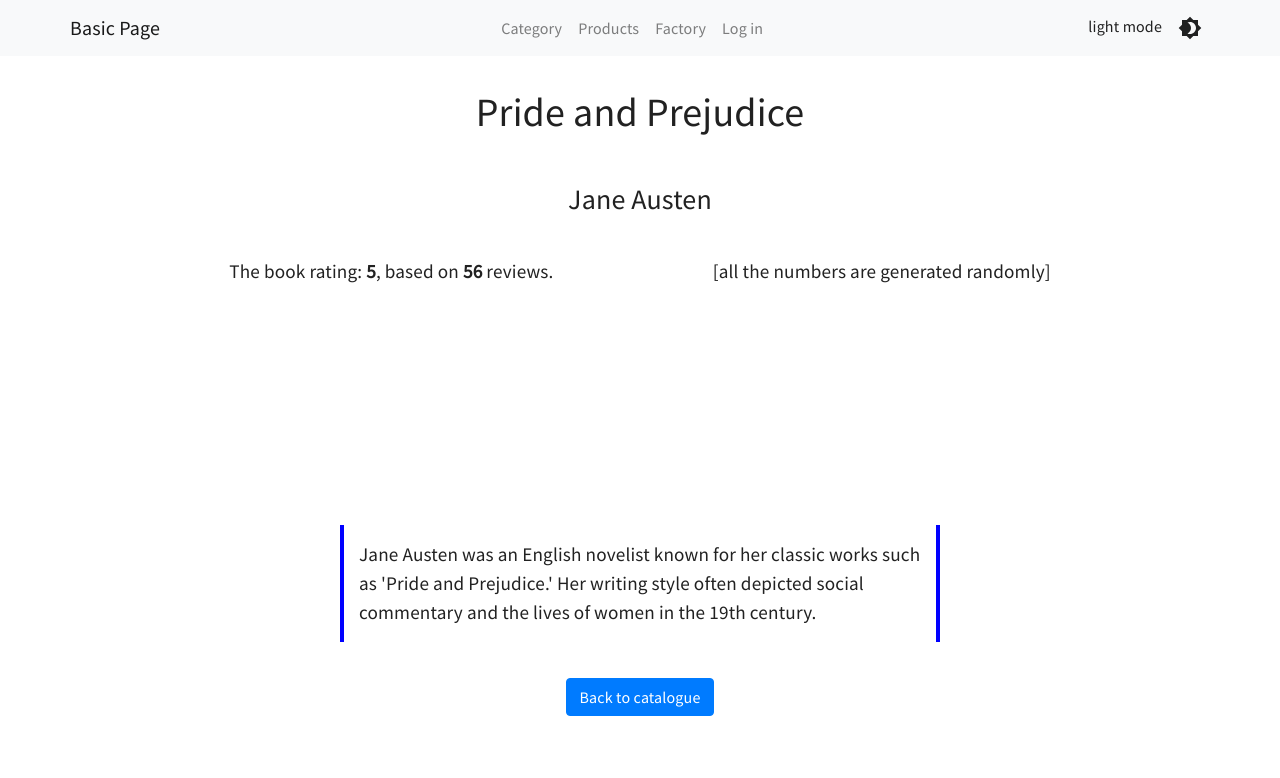
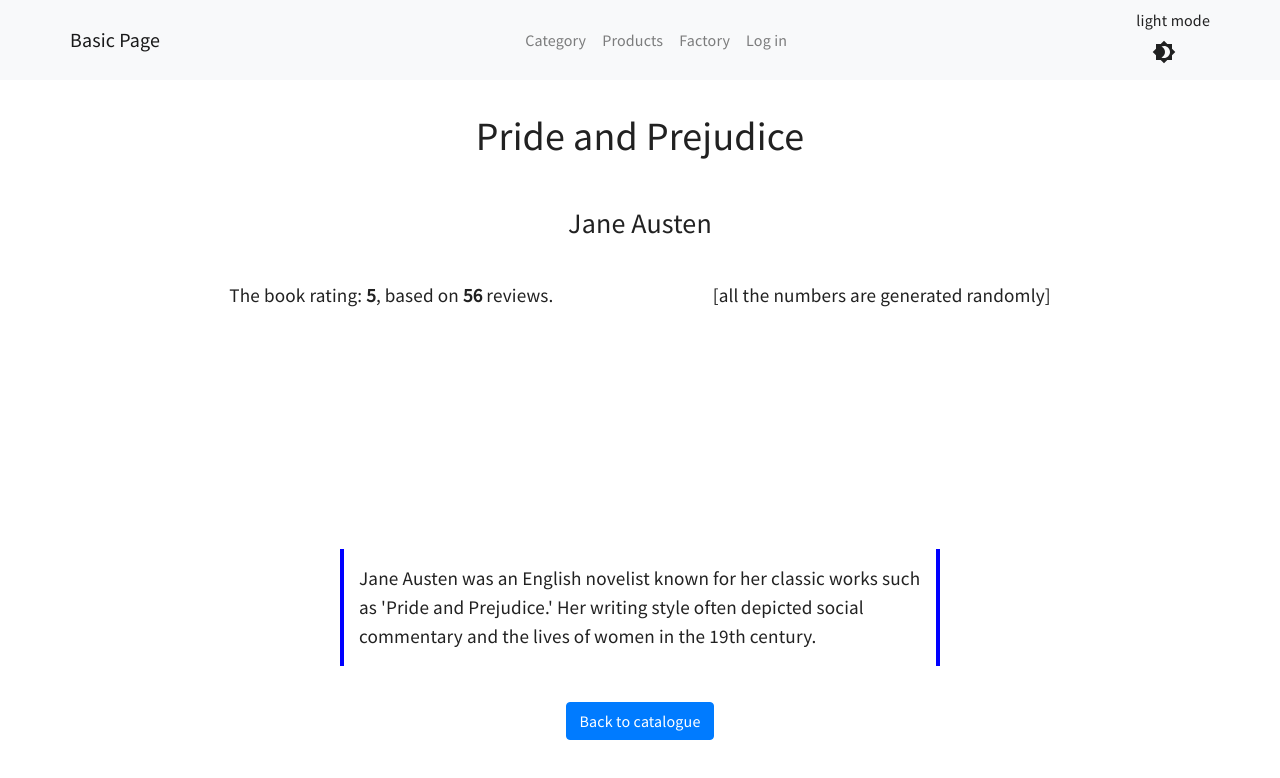
Before and after one commit to melission/react-router-demo, a React app: page /category/books/1 in a window 1280 px wide. Shown: the top 778 px of the page. Built offline with nearby package versions, Linux system fonts and the light colour scheme.

Commit message:
theme mode is swapped in a div element now.

```diff
--- a/src/App.js
+++ b/src/App.js
@@ -55,7 +55,7 @@ function App() {
             <Nav.Link href={`/login/`} >Log in</Nav.Link>
           </Nav>
           <Box>
-          {theme.palette.mode} mode
+          <div className='themeName'>{theme.palette.mode} mode</div>
             <IconButton sx={{ ml: 1 }} onClick={colorMode.toggleColorMode} color="inherit">
               {theme.palette.mode === 'dark' ? <Brightness7Icon /> : <Brightness4Icon />}
             </IconButton>
@@ -105,7 +105,9 @@ export default function ToggleColorMode() {
     <ColorModeContext.Provider value={colorMode}>
       <ThemeProvider theme={theme}>
       <CssBaseline />
-        <App />
+        <App>
+          <Outlet />
+        </App>
       </ThemeProvider>
     </ColorModeContext.Provider>
   );
```
